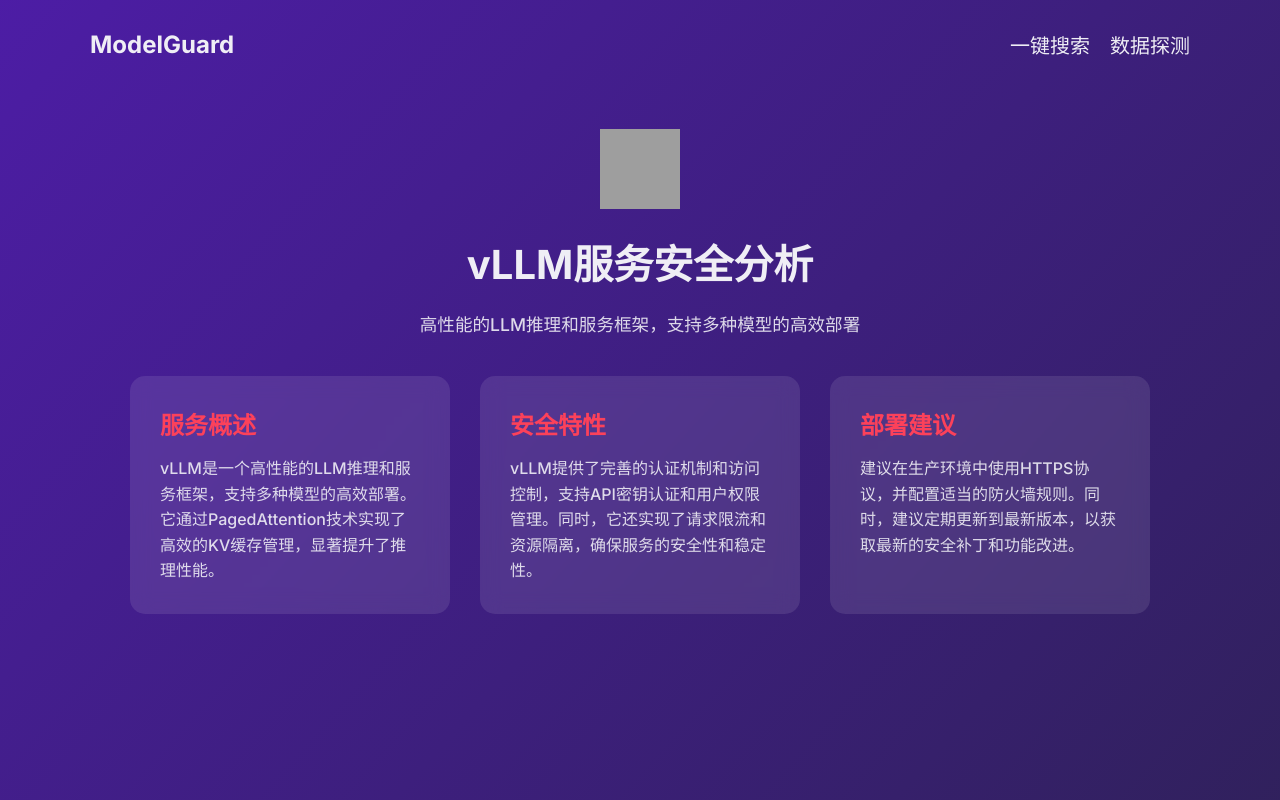
After one commit to hhhhasy/bigmodel, a Django app: page /vllm/ in a window 1280 px wide. The commit adds this page. Run offline with Django 4.2, Linux system fonts and the light colour scheme; parts of the project's set-up code (start-up, migrations or seed data) failed here and were passed over; grey boxes are pictures that could not be loaded.

Commit message:
add vllm

```diff
--- /dev/null
+++ b/mysite/home/templates/vllm/home.html
@@ -0,0 +1,169 @@
+<!DOCTYPE html>
+<html lang="zh-CN">
+<head>
+    <meta charset="UTF-8">
+    <meta name="viewport" content="width=device-width, initial-scale=1.0">
+    <title>vLLM服务安全分析 - ModelGuard</title>
+    <link href="https://fonts.googleapis.com/css2?family=Inter:wght@300;500;700&display=swap" rel="stylesheet">
+    <link rel="stylesheet" href="https://cdnjs.cloudflare.com/ajax/libs/font-awesome/6.4.0/css/all.min.css">
+    <style>
+        :root {
+            --color-primary: #591BC5;
+            --color-secondary: #FC415A;
+            --color-bg-dark: #212335;
+            --color-bg-light: #EFEEF5;
+            --font-main: 'Inter', sans-serif;
+            --transition-speed: 0.3s;
+        }
+
+        * {
+            margin: 0;
+            padding: 0;
+            box-sizing: border-box;
+        }
+
+        body {
+            font-family: var(--font-main);
+            min-height: 100vh;
+            background: linear-gradient(132deg, var(--color-secondary), var(--color-primary), var(--color-bg-dark));
+            background-size: 400% 400%;
+            animation: gradientShift 15s ease infinite;
+            color: var(--color-bg-light);
+        }
+
+        @keyframes gradientShift {
+            0% { background-position: 0% 50%; }
+            50% { background-position: 100% 50%; }
+            100% { background-position: 0% 50%; }
+        }
+
+        .header {
+            padding: 30px 90px;
+            display: flex;
+            justify-content: space-between;
+            align-items: center;
+        }
+
+        .logo a {
+            color: var(--color-bg-light);
+            font-weight: 700;
+            font-size: 1.5em;
+            text-decoration: none;
+        }
+
+        .nav-links {
+            display: flex;
+            gap: 20px;
+        }
+
+        .nav-item a {
+            color: var(--color-bg-light);
+            text-decoration: none;
+            font-size: 20px;
+            transition: color var(--transition-speed);
+        }
+
+        .nav-item a:hover {
+            color: var(--color-primary);
+        }
+
+        .content-section {
+            padding: 40px 90px;
+            max-width: 1200px;
+            margin: 0 auto;
+        }
+
+        .service-header {
+            text-align: center;
+            margin-bottom: 40px;
+        }
+
+        .service-header h1 {
+            font-size: 2.5em;
+            margin-bottom: 20px;
+        }
+
+        .service-header p {
+            font-size: 1.1em;
+            opacity: 0.9;
+        }
+
+        .service-icon {
+            width: 80px;
+            height: 80px;
+            margin: 0 auto 20px;
+        }
+
+        .info-cards {
+            display: grid;
+            grid-template-columns: repeat(auto-fit, minmax(300px, 1fr));
+            gap: 30px;
+            margin-top: 40px;
+        }
+
+        .info-card {
+            background: rgba(255, 255, 255, 0.1);
+            backdrop-filter: blur(10px);
+            border-radius: 15px;
+            padding: 30px;
+            transition: transform var(--transition-speed);
+        }
+
+        .info-card:hover {
+            transform: translateY(-5px);
+        }
+
+        .info-card h3 {
+            font-size: 1.5em;
+            margin-bottom: 15px;
+            color: var(--color-secondary);
+        }
+
+        .info-card p {
+            font-size: 1em;
+            line-height: 1.6;
+            opacity: 0.9;
+        }
+    </style>
+</head>
+<body>
+    <header class="header">
+        <div class="logo">
+            <a href="/">ModelGuard</a>
+        </div>
+        <nav class="nav-links">
+            <div class="nav-item">
+                <a href="/Search">一键搜索</a>
+            </div>
+            <div class="nav-item">
+                <a href="/Probing">数据探测</a>
+            </div>
+        </nav>
+    </header>
+
+    <section class="content-section">
+        <div class="service-header">
+            <img src="/static/vllm.svg" alt="vLLM" class="service-icon">
+            <h1>vLLM服务安全分析</h1>
+            <p>高性能的LLM推理和服务框架，支持多种模型的高效部署</p>
+        </div>
+
+        <div class="info-cards">
+            <div class="info-card">
+                <h3>服务概述</h3>
+                <p>vLLM是一个高性能的LLM推理和服务框架，支持多种模型的高效部署。它通过PagedAttention技术实现了高效的KV缓存管理，显著提升了推理性能。</p>
+            </div>
+
+            <div class="info-card">
+                <h3>安全特性</h3>
+                <p>vLLM提供了完善的认证机制和访问控制，支持API密钥认证和用户权限管理。同时，它还实现了请求限流和资源隔离，确保服务的安全性和稳定性。</p>
+            </div>
+
+            <div class="info-card">
+                <h3>部署建议</h3>
+                <p>建议在生产环境中使用HTTPS协议，并配置适当的防火墙规则。同时，建议定期更新到最新版本，以获取最新的安全补丁和功能改进。</p>
+            </div>
+        </div>
+    </section>
+</body>
+</html>
--- a/mysite/home/urls.py
+++ b/mysite/home/urls.py
@@ -5,4 +5,5 @@ urlpatterns = [
     path('', views.index, name='home'),
     path('service-details/', views.service_details, name='service_details'),
     path('getearth/', views.getearth, name='getearth'),
+    path('vllm/', views.vllm_home, name='vllm_home'),
 ]
--- a/mysite/home/views.py
+++ b/mysite/home/views.py
@@ -22,3 +22,7 @@ def getearth(request):
     response['Content-Type'] = 'video/mp4'  # 设置 MIME 类型
     response['Content-Disposition'] = 'inline; filename="earth.mp4"'  # 浏览器尝试直接播放
     return response
+
+def vllm_home(request):
+    """渲染vLLM服务页面"""
+    return render(request, 'vllm/home.html')
```
Also changed, not shown: mysite/home/templates/service_details.html (+11 -3 lines), mysite/static/logo-vllm.svg (added), mysite/static/openwebui.png (renamed from mysite/static/logo.png).
